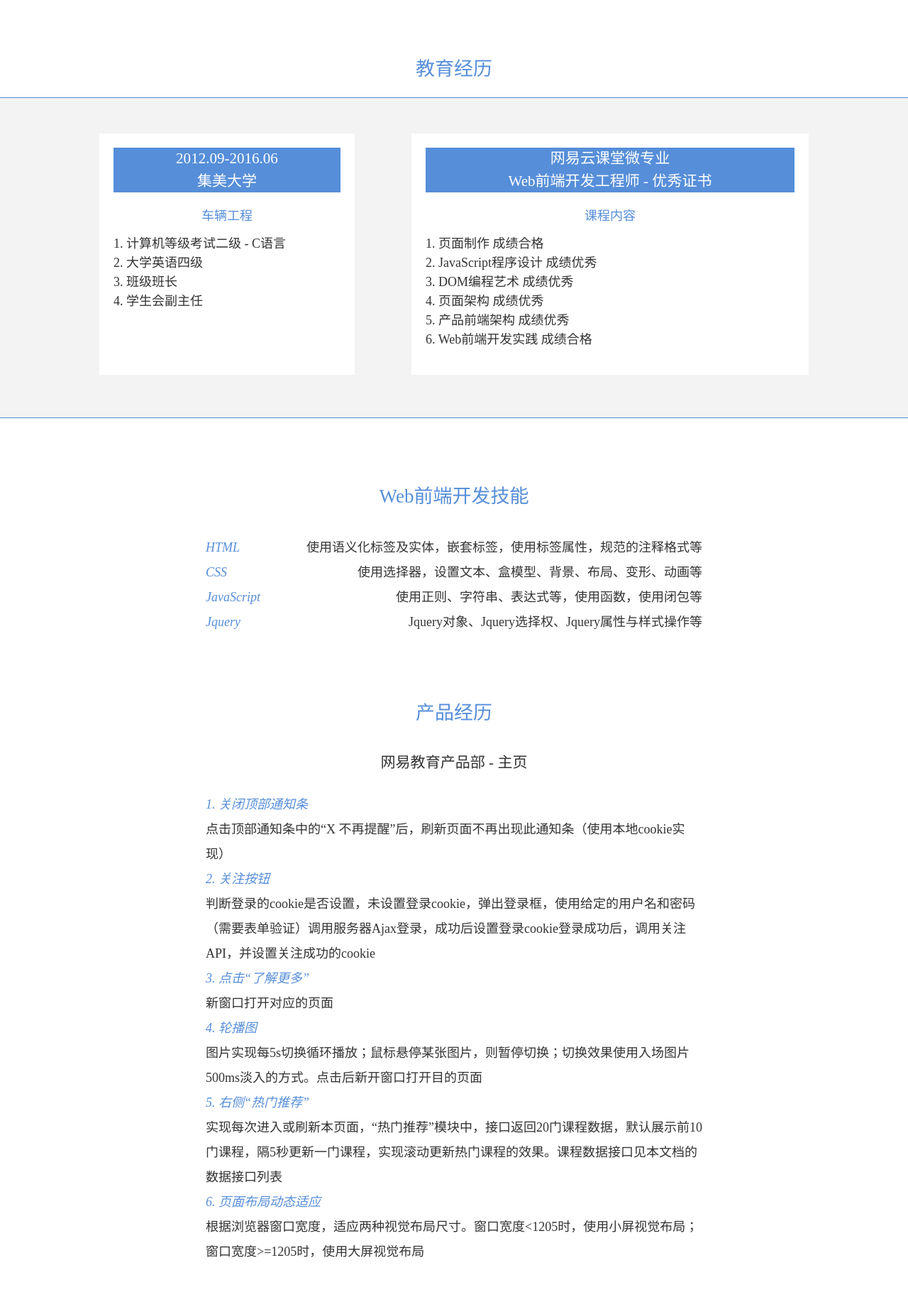
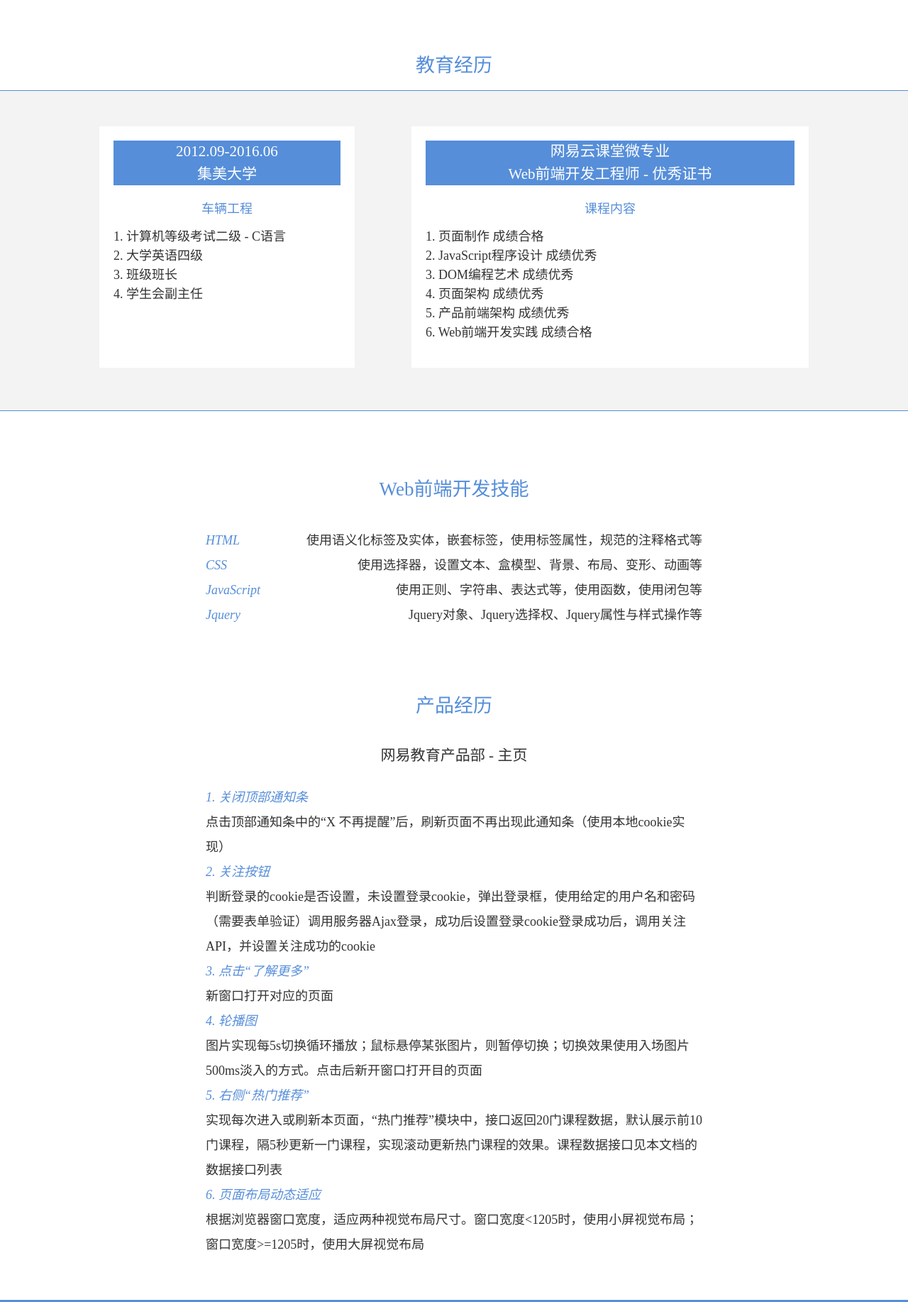
Before and after one commit to air1412/wsczj, a plain HTML site: page index.html in a window 1280 px wide. Shown: the part 1106-2940 px from the top of the page at 71% size. Before the commit the page ends 2887 px from the top, so only its background shows below. Drawn offline with Linux system fonts and the light colour scheme.

Commit message:
Update index.css

```diff
--- a/css/index.css
+++ b/css/index.css
@@ -81,7 +81,7 @@ ul{list-style-type: none;}
 }
 .center2 h2{
 	text-align: center;
-	line-height: 80px;
+	line-height: 70px;
 	border-bottom: 1px solid #568ed9;
 	background-color: #fff;
 	color: #568ed9;
@@ -157,6 +157,8 @@ ul{list-style-type: none;}
 	margin: 0 auto;
 	text-align: center;
 	overflow: hidden;
+	border-bottom: 20px solid #568ed9;
+	padding-bottom: 60px;
 }
 .bottom h2{
 	text-align: center;
```
